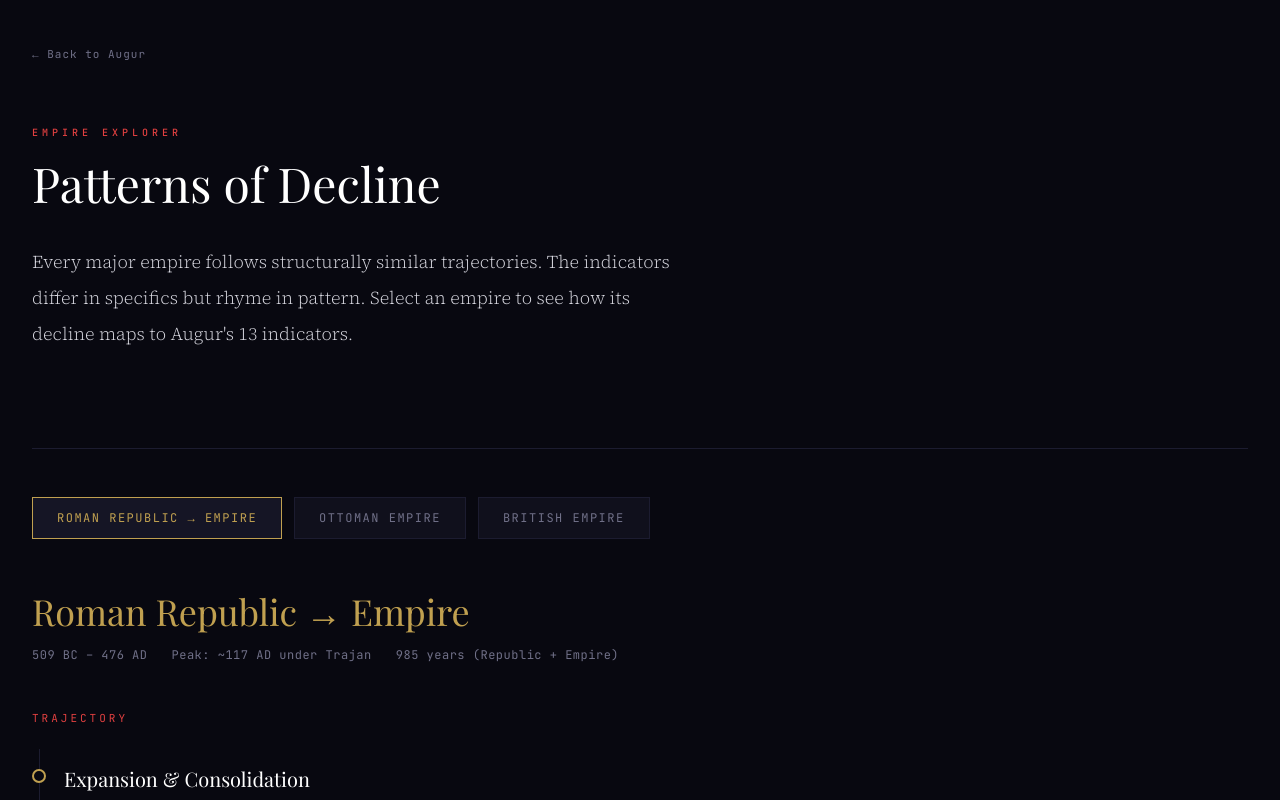
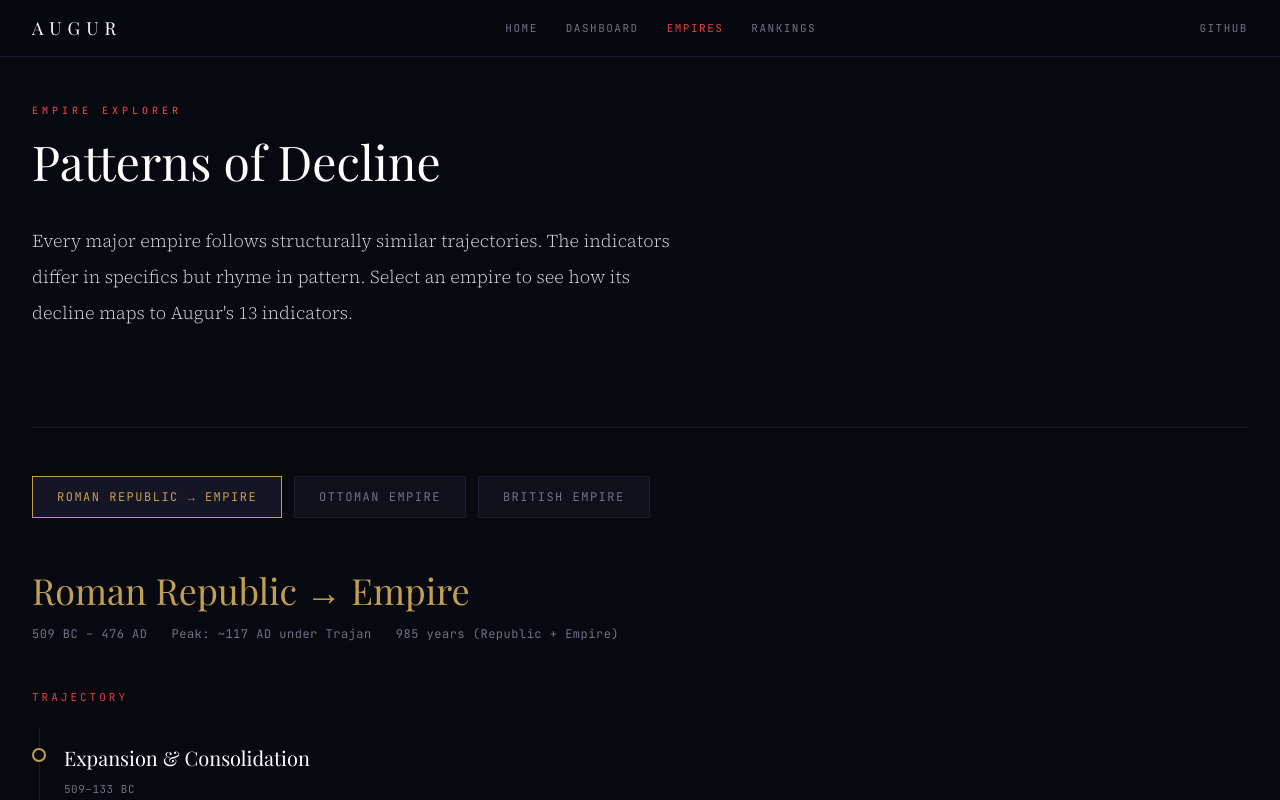
Before and after one commit to blyons044/augur, a React (Create React App) app in the folder frontend/: page /empires in a window 1280 px wide. Shown: the top 800 px of the page. Built offline with nearby package versions, Linux system fonts and the light colour scheme; no server answers; the HTML template or start-up script is replaced by a standard one; a web font is replaced by a local one.

Commit message:
Global nav bar, country rankings page, navigation across all 5 pages

```diff
--- a/frontend/src/App.js
+++ b/frontend/src/App.js
@@ -1,6 +1,7 @@
 import React, { useState, useEffect } from 'react';
 import { BrowserRouter as Router, Routes, Route } from 'react-router-dom';
 import axios from 'axios';
+import Nav from './components/Nav';
 import LandingPage from './pages/LandingPage';
 import DashboardPage from './pages/DashboardPage';
 import IndicatorPage from './pages/IndicatorPage';
@@ -34,6 +35,7 @@ function App() {
 
   return (
     <Router>
+      <Nav />
       <Routes>
         <Route path="/" element={<LandingPage />} />
         <Route path="/empires" element={<EmpireExplorer />} />
--- /dev/null
+++ b/frontend/src/components/Nav.js
@@ -0,0 +1,27 @@
+import React from 'react';
+import { Link, useLocation } from 'react-router-dom';
+
+function Nav() {
+  const loc = useLocation();
+  const links = [
+    { to: '/', label: 'Home' },
+    { to: '/dashboard', label: 'Dashboard' },
+    { to: '/empires', label: 'Empires' },
+    { to: '/rankings', label: 'Rankings' },
+  ];
+  return (
+    <nav className="site-nav">
+      <Link to="/" className="nav-logo">AUGUR</Link>
+      <div className="nav-links">
+        {links.map(l => (
+          <Link key={l.to} to={l.to} className={'nav-link' + (loc.pathname === l.to ? ' nav-active' : '')}>
+            {l.label}
+          </Link>
+        ))}
+      </div>
+      <a href="https://github.com/augurofficial/augur" className="nav-link nav-github" target="_blank" rel="noopener noreferrer">GitHub</a>
+    </nav>
+  );
+}
+
+export default Nav;
--- a/frontend/src/index.css
+++ b/frontend/src/index.css
@@ -91,3 +91,15 @@
 .ranking-value{font:400 13px var(--font-mono);color:var(--text-bright);text-align:right}
 .ranking-year{font:400 10px var(--font-mono);color:var(--text-muted);text-align:right}
 @media(max-width:768px){.ranking-row{grid-template-columns:30px 30px 120px 1fr 80px;font-size:12px}.ranking-year{display:none}}
+
+.site-nav{position:fixed;top:0;left:0;right:0;z-index:100;display:flex;align-items:center;justify-content:space-between;padding:16px 32px;background:rgba(8,8,16,.9);backdrop-filter:blur(12px);border-bottom:1px solid var(--border)}
+.nav-logo{font:400 18px var(--font-display);letter-spacing:6px;color:#fff;text-decoration:none}
+.nav-links{display:flex;gap:28px}
+.nav-link{font:400 11px var(--font-mono);letter-spacing:1.5px;text-transform:uppercase;color:var(--text-muted);text-decoration:none;transition:color .3s;padding:4px 0}
+.nav-link:hover{color:var(--text-primary)}
+.nav-link.nav-active{color:var(--red)}
+.nav-github{color:var(--text-muted)}
+.app{padding-top:64px}
+.landing{padding-top:0}
+.hero{padding-top:60px}
+@media(max-width:768px){.site-nav{padding:12px 16px}.nav-links{gap:16px}.nav-link{font-size:10px;letter-spacing:1px}}
--- a/frontend/src/pages/DashboardPage.js
+++ b/frontend/src/pages/DashboardPage.js
@@ -25,9 +25,7 @@ function DashboardPage({ indicators, indicatorData, loading, error }) {
 
   return (
     <div className="app">
-      <nav className="dashboard-nav">
-        <Link to="/" className="nav-back">← Back to Augur</Link>
-      </nav>
+
       <Header />
       <Dashboard indicators={indicators} indicatorData={indicatorData} />
     </div>
--- a/frontend/src/pages/EmpireExplorer.js
+++ b/frontend/src/pages/EmpireExplorer.js
@@ -74,9 +74,7 @@ function EmpireExplorer() {
 
   return (
     <div className="app empire-explorer">
-      <nav className="dashboard-nav">
-        <Link to="/" className="nav-back">← Back to Augur</Link>
-      </nav>
+
 
       <header className="indicator-header">
         <span className="section-label">Empire Explorer</span>
--- a/frontend/src/pages/IndicatorPage.js
+++ b/frontend/src/pages/IndicatorPage.js
@@ -186,9 +186,7 @@ function IndicatorPage({ indicatorData, loading, error }) {
 
   return (
     <div className="app indicator-page">
-      <nav className="dashboard-nav">
-        <Link to="/dashboard" className="nav-back">← Back to Dashboard</Link>
-      </nav>
+
 
       <header className="indicator-header">
         <span className="section-label">{meta.source}</span>
```
